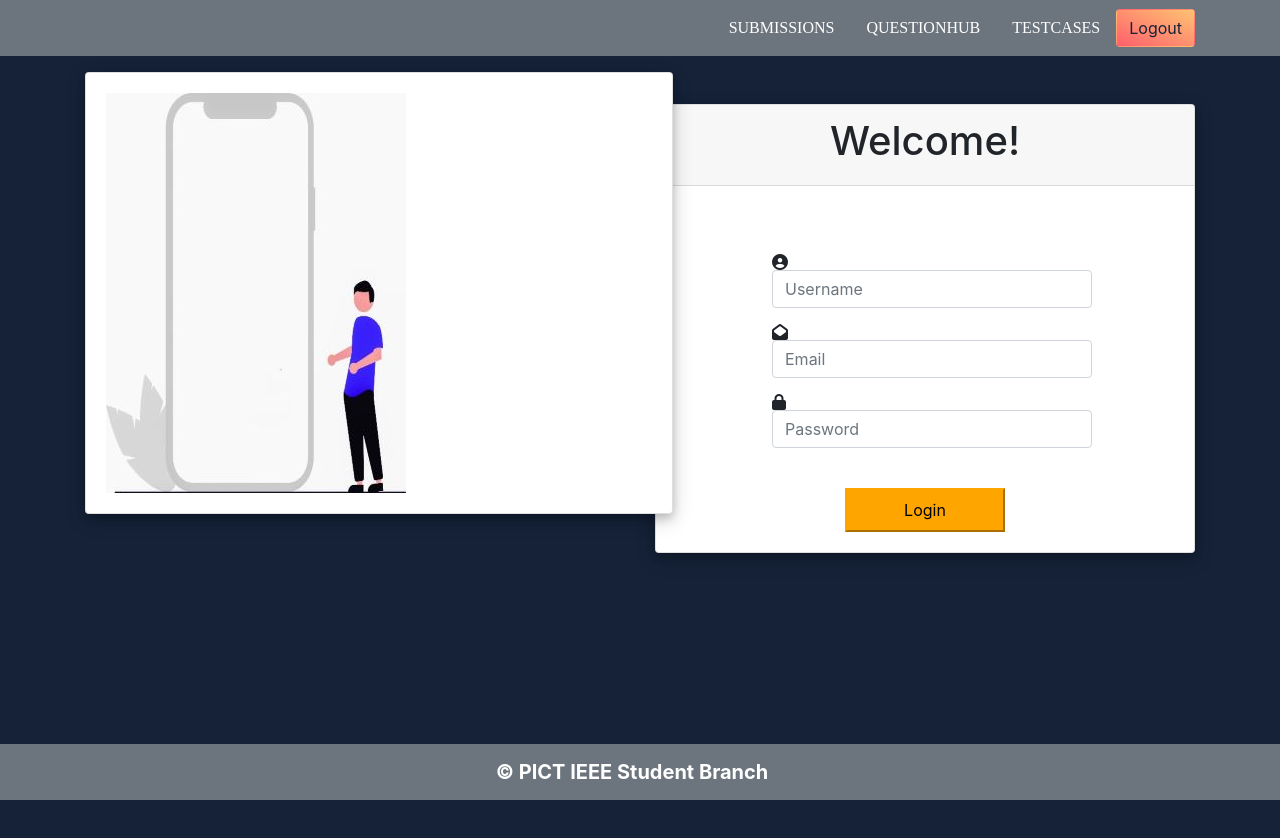
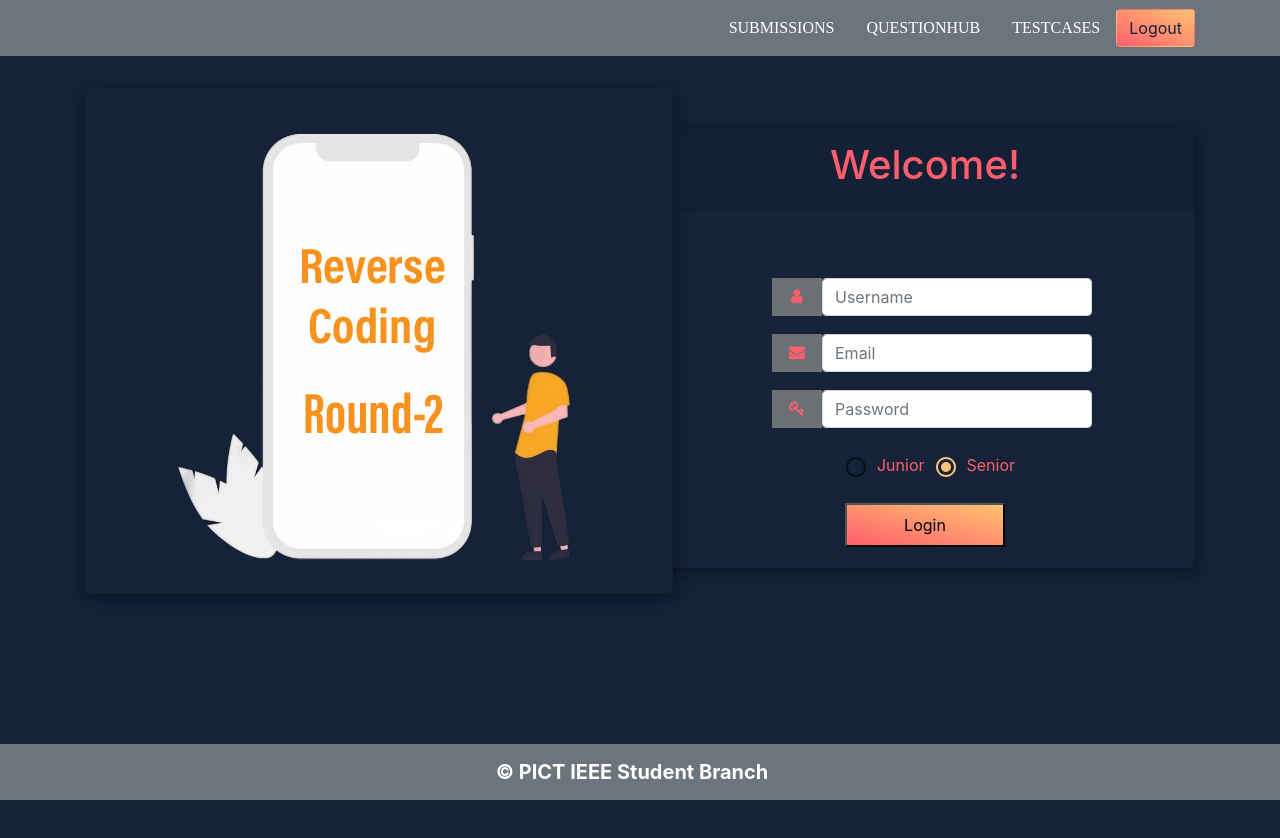
Before and after one commit to meghadandapat/CTD-RC2-Frontend, a React (Create React App) app: page / in a window 1280 px wide. Shown: the top 838 px of the page. Built offline with nearby package versions, Linux system fonts and the light colour scheme.

Commit message:
login page modified

```diff
--- a/package.json
+++ b/package.json
@@ -3,6 +3,7 @@
   "version": "0.1.0",
   "private": true,
   "dependencies": {
+    "@material-ui/core": "^4.11.4",
     "@popperjs/core": "^2.9.2",
     "@testing-library/jest-dom": "^5.11.10",
     "@testing-library/react": "^11.2.6",
--- a/public/index.html
+++ b/public/index.html
@@ -15,8 +15,7 @@
   integrity="sha384-B0vP5xmATw1+K9KRQjQERJvTumQW0nPEzvF6L/Z6nronJ3oUOFUFpCjEUQouq2+l"
   crossorigin="anonymous"
 />
-
-<script src='https://kit.fontawesome.com/a076d05399.js' crossorigin='anonymous'></script>
+  <link rel="stylesheet" href="https://cdnjs.cloudflare.com/ajax/libs/font-awesome/4.7.0/css/font-awesome.min.css">
     <link rel="apple-touch-icon" href="%PUBLIC_URL%/logo192.png" />
     <!--
       manifest.json provides metadata used when your web app is installed on a
--- a/src/components/Login/Login.css
+++ b/src/components/Login/Login.css
@@ -1,4 +1,4 @@
-.dbox {
+/* .dbox {
   height: 99vh;
 }
 /* .cbox {
@@ -6,7 +6,7 @@
   height: 89.5vh;
 } */
 
-.main {
+/* .main {
   text-align: center;
 }
 
@@ -51,7 +51,7 @@
   margin-top: 3em;
   transform: scale(1.05);
   /* transform: translateY(-50px); */
-}
+/* }
 
 .illustration {
   margin-top: 1em;
@@ -68,4 +68,112 @@
 .mid {
   margin-bottom: 3em;
   text-align: center;
+}   */
+
+.dbox {
+  height: 99vh;
 }
+/* .cbox {
+  border: 1px solid black;
+  height: 89.5vh;
+} */
+
+/* .container {
+  background-image: linear-gradient(to top right, #152238 0%, #152238 100%);
+  color: #ff5f6d;
+} */
+
+.main {
+  text-align: center;
+}
+
+.grid-container {
+  grid-row-gap: 50px;
+}
+
+.head {
+  text-align: center;
+  margin-left: 6rem;
+  width: 20em;
+  display: -ms-flexbox;
+  display: flex;
+  margin-bottom: 18px;
+}
+
+.head1 {
+  margin-left: 6rem;
+  width: 20em;
+  display: -ms-flexbox;
+  display: flex;
+  margin-bottom: 18px;
+}
+
+.head2 {
+  margin-left: 6rem;
+  width: 20em;
+  display: -ms-flexbox;
+  display: flex;
+  margin-bottom: 18px;
+}
+
+.wid {
+  width: 10rem;
+  padding: 0.5em;
+  background-image: linear-gradient(to top right, #ff5f6d 0%, #ffc371 100%);
+  cursor: pointer;
+}
+
+.form-control:focus {
+  border: 2px solid black;
+}
+
+.icon {
+  padding: 10px;
+  background: #6c6f74;
+  color: #ff5f6d 0%, #ffc371 100%;
+  min-width: 50px;
+  text-align: center;
+}
+
+.login-card {
+  margin-top: 4.5em;
+  box-shadow: 0 4px 8px 0 rgba(0, 0, 0, 0.16), 0 6px 20px 0 rgba(0, 0, 0, 0.2);
+  background-color: #152238;
+  color: #ff5f6d;
+}
+
+.login-card:hover {
+  margin-top: 5.5em;
+  transform: scale(1.05);
+  /* transform: translateY(-50px); */
+}
+
+.illustration {
+  margin-top: 2em;
+  margin-right: -3em;
+  z-index: 1;
+  padding: 0px;
+  box-shadow: 0 4px 8px 0 rgba(0, 0, 0, 0.16), 0 6px 20px 0 rgba(0, 0, 0, 0.2);
+  background-color: #152238;
+  height: max-content;
+  align-items: center;
+}
+.jpeg {
+  background-color: #152238;
+  height: 400px;
+}
+
+.illustration:hover {
+  transform: scale(1.05);
+}
+
+.mid {
+  margin-bottom: 3em;
+  text-align: center;
+  color: #ff5f6d 0%, #ffc371 100%;
+}
+
+.radio {
+  color: #ff5f6d 0%, #ffc371 100%;
+  margin-bottom: 15px;
+}
--- a/src/components/Login/Login.js
+++ b/src/components/Login/Login.js
@@ -14,8 +14,7 @@ import illusion from '../assets/illusion.jpg';
               <div className="card illustration">
               <div className="card-body">
 
-             <img src={illusion} className="illusion-container"></img>
-             </div>
+             <img src={illusion} className="illusion-container"></img></div>
              </div></div>
            <div class="col-sm-6 cbox">
            <User/>
--- a/src/components/Login/User.js
+++ b/src/components/Login/User.js
@@ -1,10 +1,24 @@
 import React ,{useState}from 'react';
-// import Radio from '@material-ui/core/Radio';
+import Radio from '@material-ui/core/Radio';
+import { MuiThemeProvider, createMuiTheme } from '@material-ui/core/styles';
 
+const theme = createMuiTheme({
+  palette: {
+    primary: { main: '#ffc371' },
+    secondary: { main: '#ffc371' },
+  },
+});
 const User = () => {
     const[name, setName] = useState("");
     const [email, setEmail] = useState("");
     const [password, setPassword] = useState("");
+
+    const [gender,setGender] = useState("Senior");
+    const handleGender=(e)=>{
+        console.warn(e.target.value)
+        setGender(e.target.value)
+
+    }
 
     return (
         <div className="login">
@@ -13,30 +27,26 @@ const User = () => {
                 <h1>Welcome!</h1></div>
                  <div className="card-body">
                          <form action="" className="main">
-
-                                 <div class="form-group row head">
-
-                                   <i class='fas fa-user-circle rid'></i>
-
+                                 <div class="input-container head">
+                                   <i class="fa fa-user icon"></i>
                         <input type="required" class="form-control" name="name" id="name" placeholder= "Username" value={name} onChange = {
                         (e) => setName(e.target.value)
                     }></input>
                     </div>
                 <div>
-                     <div class="form-group row head1">
-
+                     <div class="input-container head1">
+                          <i class="fa fa-envelope icon"></i>
                     <label htmlFor="email"></label>
-                    <i class='fas fa-envelope-open rid'></i>
-                    <input  type="text" name="email"  class="form-control" id="email" placeholder= "Email" value={email} onChange = {
+                    <input class='fas fa-envelope-open' type="text" name="email"  class="form-control" id="email" placeholder= "Email" value={email} onChange = {
                         (e) => setEmail(e.target.value)}></input>
                         </div>
                     </div>
 
 
                 <div>
-                     <div class="form-group row head2">
+                     <div class="input-container head2">
 
-                         <i class='fas fa-lock rid'></i>
+                          <i class="fa fa-key icon"></i>
 
                     <label htmlFor="password"></label>
                     <input type="password" name="password" class="form-control" id="password" placeholder= "Password"  autoComplete="off" value={password}
@@ -45,9 +55,18 @@ const User = () => {
                         </div>
                         </div>
 
+
                 <div class="form-grp">
-
-                   <br/>
+                    <div className="radio">
+                     {/* <Radio value="Junior" type="radio" checked={gender === "Junior"}  onChange={handleGender}/>Junior
+                      <Radio value="Senior" type="radio" checked={gender === "Senior"}  onChange={handleGender}/>Senior */}
+                      <MuiThemeProvider theme={theme}>
+                          <div>
+                            <Radio value="Junior" type="radio" checked={gender === "Junior"}  onChange={handleGender}/>Junior
+                           <Radio value="Senior" type="radio" checked={gender === "Senior"}  onChange={handleGender}/>Senior
+                         </div>
+                         </MuiThemeProvider>
+                    </div>
                    <button className="wid" type="btn" alt="button">Login</button>
                   </div>
 
```
Also changed, not shown: src/components/assets/illusion.jpg, 1 other file (tests, documents, lock files or other folders).
